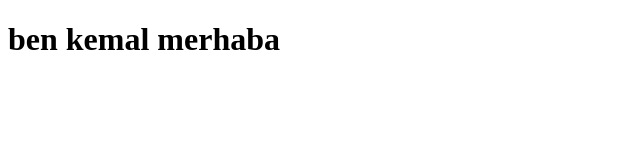
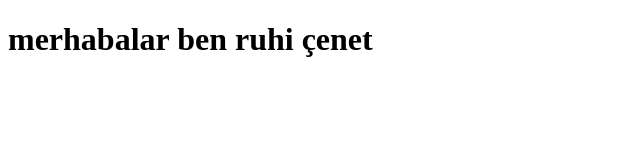
Before and after one commit to kemalRTX055/deneme-1, a plain HTML site: page index.html in a window 1280 px wide. Shown: the whole page, without its empty margins (0-640 px from the left). Drawn offline with Linux system fonts and the light colour scheme.

Commit message:
Update index.html

```diff
--- a/index.html
+++ b/index.html
@@ -6,7 +6,7 @@
     <title>Document</title>
 </head>
 <body>
-    <h1>ben kemal merhaba
+    <h1>merhabalar ben ruhi çenet
 
     </h1>
 </body>
```
